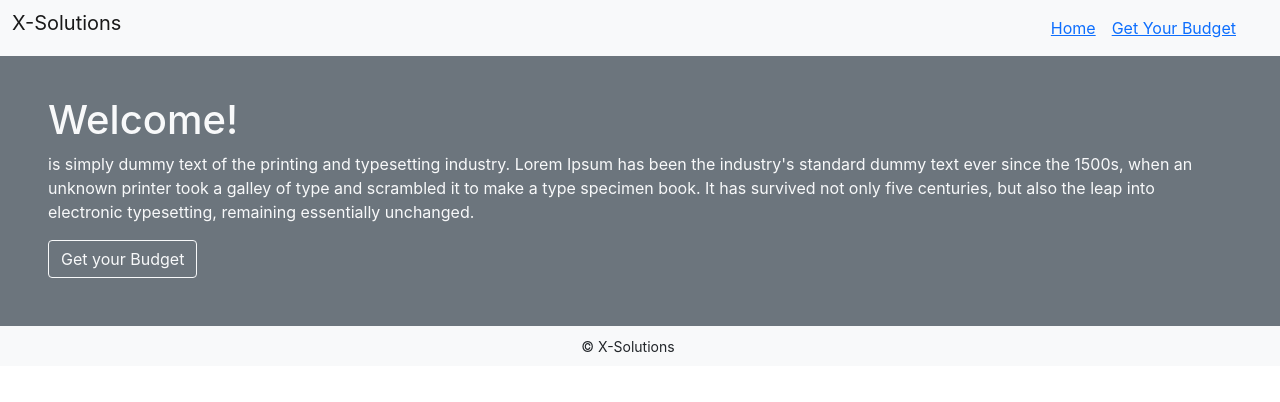
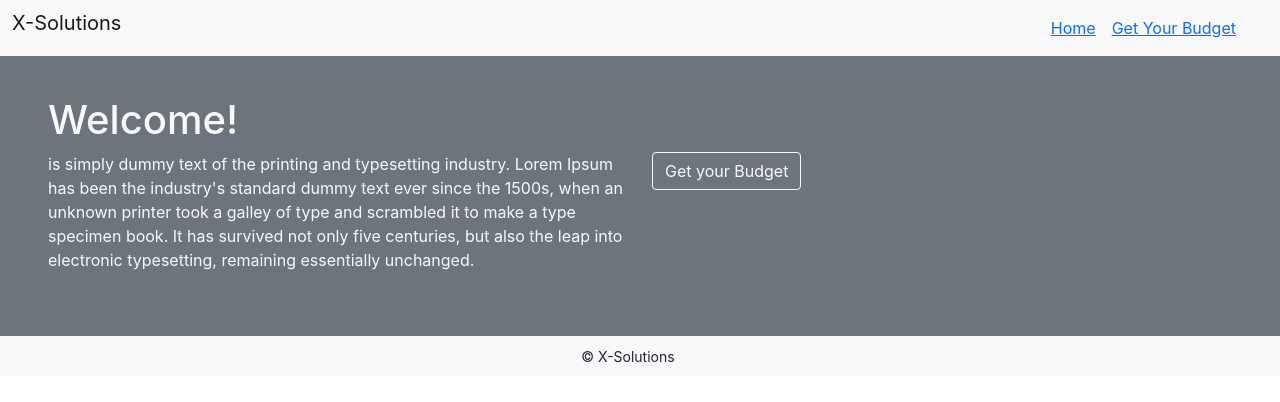
Before and after one commit to adaldin/budgetApp, a React (Create React App) app in the folder budget-app/: page / in a window 1280 px wide. Shown: the top 402 px of the page. Built offline with nearby package versions, Linux system fonts and the light colour scheme.

Commit message:
Budget page amb Bootstrap

```diff
--- a/budget-app/src/pages/budget.js
+++ b/budget-app/src/pages/budget.js
@@ -1,15 +1,21 @@
 import React from "react";
 import Container from "react-bootstrap/Container";
+import Row from "react-bootstrap/Row";
+import Col from "react-bootstrap/Col";
 import BudgetForm from "../components/budgetForm/BudgetForm";
 import SideBar from "../components/sideBar/SideBar";
 
 function Budget() {
   return (
-    <Container fluid>
-      <main>
-        <BudgetForm></BudgetForm>
-        <SideBar></SideBar>
-      </main>
+    <Container fluid className="mt-5 bg-secondary text-light p-5">
+      <Row>
+        <Col sm={12} md={8}>
+          <BudgetForm></BudgetForm>
+        </Col>
+        <Col sm={12} md={4}>
+          <SideBar></SideBar>
+        </Col>
+      </Row>
     </Container>
   );
 }
--- a/budget-app/src/pages/welcome.js
+++ b/budget-app/src/pages/welcome.js
@@ -2,24 +2,31 @@ import React from "react";
 import Row from "react-bootstrap/Row";
 import Button from "react-bootstrap/Button";
 import Container from "react-bootstrap/Container";
+import Col from "react-bootstrap/Col";
 
 function Welcome() {
   return (
     <Container fluid className="mt-5 bg-secondary text-light p-5">
       <Row>
-        <h1>Welcome!</h1>
+        <Col sm={12}>
+          <h1>Welcome!</h1>
+        </Col>
       </Row>
       <Row>
-        <p>
-          is simply dummy text of the printing and typesetting industry. Lorem
-          Ipsum has been the industry's standard dummy text ever since the
-          1500s, when an unknown printer took a galley of type and scrambled it
-          to make a type specimen book. It has survived not only five centuries,
-          but also the leap into electronic typesetting, remaining essentially
-          unchanged.{" "}
-        </p>
+        <Col sm={12} md={6}>
+          <p>
+            is simply dummy text of the printing and typesetting industry. Lorem
+            Ipsum has been the industry's standard dummy text ever since the
+            1500s, when an unknown printer took a galley of type and scrambled
+            it to make a type specimen book. It has survived not only five
+            centuries, but also the leap into electronic typesetting, remaining
+            essentially unchanged.{" "}
+          </p>
+        </Col>
+        <Col sm={12} md={6}>
+          <Button variant="outline-light">Get your Budget</Button>
+        </Col>
       </Row>
-      <Button variant="outline-light">Get your Budget</Button>
     </Container>
   );
 }
```
